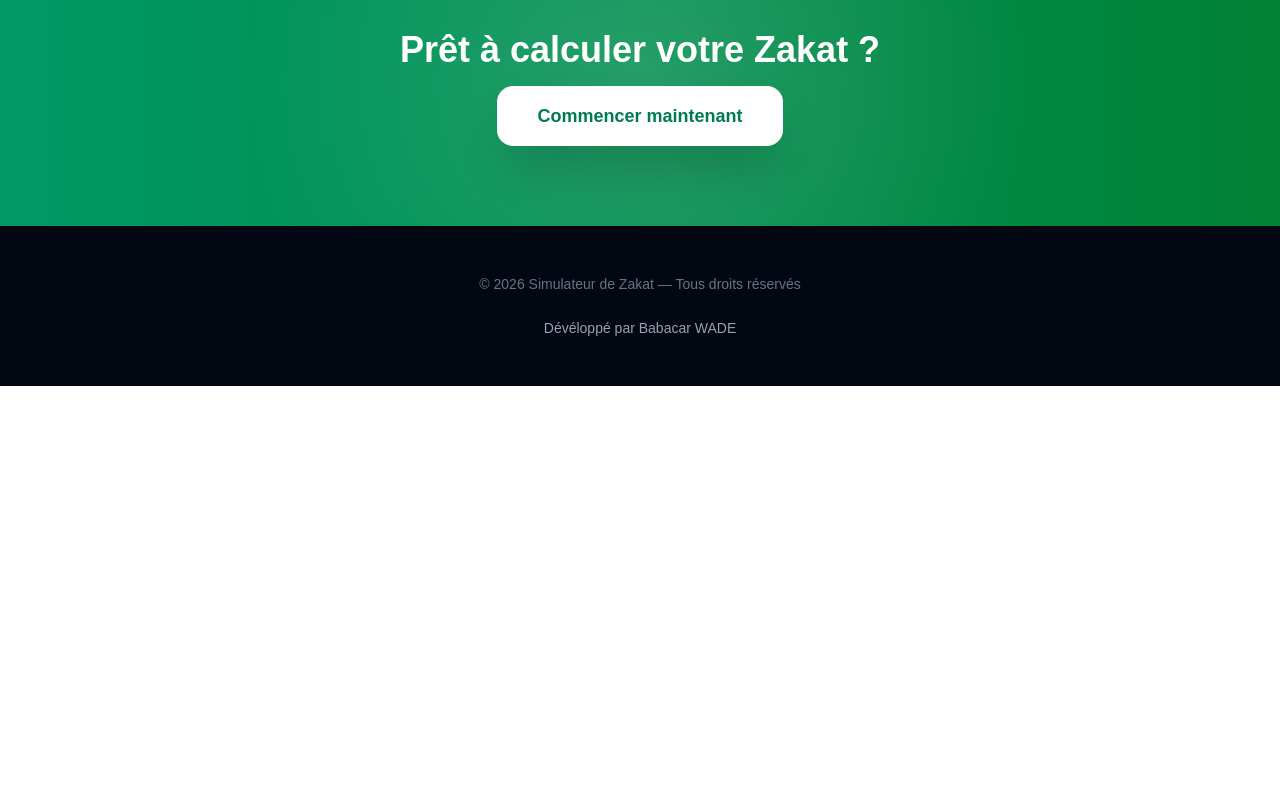
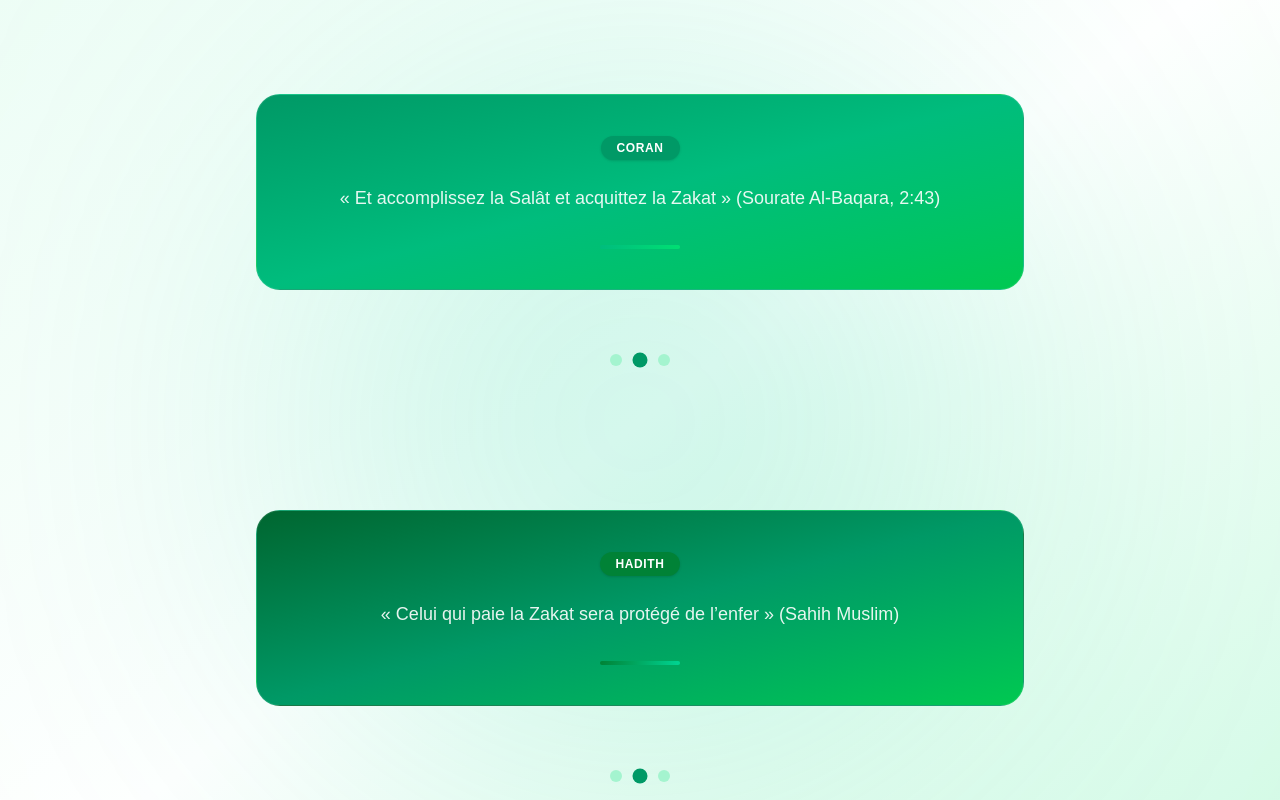
Before and after one commit to BabsWade/zakat-simulateur-nextjs, a Next.js app: page / in a window 1280 px wide. Shown: the part 1400-2200 px from the top of the page. Before the commit the page ends 1786 px from the top, so only its background shows below. Built offline with nearby package versions, Linux system fonts and the light colour scheme.

Commit message:
ajout card versets et hadiths

```diff
--- a/app/page.tsx
+++ b/app/page.tsx
@@ -1,10 +1,46 @@
+"use client"
+
 import Link from "next/link"
+import { useRef, useEffect } from "react"
+import { useState } from "react"
 
+import {
+  FaLock
+} from "react-icons/fa"
 export default function Home() {
 
   const nisabArgent = 412
   const nisabOr = 6200
+const carouselRef = useRef<HTMLDivElement>(null);
+const versets = [
+  "« La Zakat n’est destinée qu’aux pauvres et aux nécessiteux… » (Sourate At-Tawba, 9:60)",
+  "« Et accomplissez la Salât et acquittez la Zakat » (Sourate Al-Baqara, 2:43)",
+  "« Et donnez une partie de ce que Nous vous avons attribué » (Sourate Al-Baqara, 2:267)"
+]
 
+const hadiths = [
+  "Le Prophète ﷺ a dit : « La Zakat est un droit sur les richesses » (Sahih Al-Bukhari)",
+  "« Celui qui paie la Zakat sera protégé de l’enfer » (Sahih Muslim)",
+  "« Aucun propriétaire de richesse n’acquit la Zakat sauf que sa richesse sera purifiée » (Abu Dawood)"
+]
+const versetRef = useRef<HTMLDivElement>(null)
+  const hadithRef = useRef<HTMLDivElement>(null)
+
+  // Défilement automatique
+  useEffect(() => {
+    const interval = setInterval(() => {
+      [versetRef.current, hadithRef.current].forEach(ref => {
+        if (ref) {
+          const cardWidth = ref.firstElementChild?.clientWidth || 300
+          ref.scrollBy({ left: cardWidth + 24, behavior: 'smooth' }) // 24 = gap
+          if (ref.scrollLeft + ref.clientWidth >= ref.scrollWidth) {
+            ref.scrollTo({ left: 0, behavior: 'smooth' })
+          }
+        }
+      })
+    }, 4000) // change de card toutes les 4s
+    return () => clearInterval(interval)
+  }, [])
   return (
     <main className="min-h-screen bg-gradient-to-br from-emerald-50 via-white to-green-50 text-gray-900">
 
@@ -45,9 +81,9 @@ export default function Home() {
             </Link>
           </div>
 
-          <p className="text-sm text-gray-500 mt-8">
-            🔒 100% confidentiel — aucune donnée sauvegardée
-          </p>
+          <p className="text-sm text-gray-500 mt-8 flex items-center justify-center gap-2">
+  <FaLock className="text-gray-400" /> 100% confidentiel — aucune donnée sauvegardée
+</p>
         </div>
       </section>
 
@@ -99,6 +135,35 @@ export default function Home() {
       </section>
 
 
+{/* =======================
+   CAROUSEL PREMIUM 1 CARD
+======================= */}
+<section className="relative py-32 px-6 bg-gradient-to-br from-emerald-50 via-white to-emerald-100 overflow-hidden">
+
+  {/* Glow décoratif */}
+  <div className="absolute top-1/2 left-1/2 -translate-x-1/2 -translate-y-1/2 w-[700px] h-[700px] bg-emerald-400/20 blur-[160px] rounded-full"></div>
+
+  <div className="relative max-w-3xl mx-auto text-center">
+
+    {/* ================= VERSETS ================= */}
+    <PremiumCarousel
+      badge="Coran"
+      color="emerald"
+      items={versets}
+    />
+
+    {/* ================= HADITHS ================= */}
+    <div className="mt-28">
+      <PremiumCarousel
+        badge="Hadith"
+        color="green"
+        items={hadiths}
+      />
+    </div>
+
+  </div>
+</section>
+
 
       {/* CTA FINAL */}
       <section className="relative bg-gradient-to-r from-emerald-600 to-green-700 text-white py-24 px-6 text-center overflow-hidden">
@@ -122,4 +187,72 @@ export default function Home() {
 
     </main>
   )
+  function PremiumCarousel({ badge, items, color }) {
+  const [index, setIndex] = useState(0)
+
+  useEffect(() => {
+    const interval = setInterval(() => {
+      setIndex((prev) => (prev + 1) % items.length)
+    }, 5000)
+    return () => clearInterval(interval)
+  }, [items.length])
+
+  const colorClasses =
+    color === "emerald"
+      ? "from-emerald-500 to-green-400 bg-emerald-600"
+      : "from-green-700 to-emerald-400 bg-green-700"
+
+  return (
+    <div>
+
+      {/* Card */}
+      <div className="relative h-[260px] flex items-center justify-center">
+
+        <div
+          key={index}
+        className={`absolute w-full
+bg-gradient-to-br ${color === "emerald"
+  ? "from-emerald-600 via-emerald-500 to-green-500"
+  : "from-green-800 via-emerald-600 to-green-500"}
+text-white
+rounded-3xl p-10
+border border-white/10
+transition-all duration-700 ease-in-out
+animate-fadeSlide`}
+        >
+
+          {/* Badge */}
+          <span className={`inline-block mb-6 text-xs font-semibold tracking-wider uppercase text-white px-4 py-1 rounded-full shadow ${colorClasses.split(" ")[2]}`}>
+            {badge}
+          </span>
+
+          {/* Texte */}
+         <p className="text-white/90 text-lg leading-relaxed">
+            {items[index]}
+          </p>
+
+          {/* Ligne premium */}
+          <div className={`mt-8 h-1 w-20 bg-gradient-to-r ${colorClasses.split(" ").slice(0,2).join(" ")} rounded-full mx-auto`}></div>
+        </div>
+
+      </div>
+
+      {/* Dots navigation */}
+      <div className="flex justify-center gap-3 mt-8">
+        {items.map((_, i) => (
+          <button
+            key={i}
+            onClick={() => setIndex(i)}
+            className={`h-3 w-3 rounded-full transition-all duration-300 ${
+              i === index
+                ? "bg-emerald-600 scale-125"
+                : "bg-emerald-200"
+            }`}
+          />
+        ))}
+      </div>
+
+    </div>
+  )
 }
+}
```
